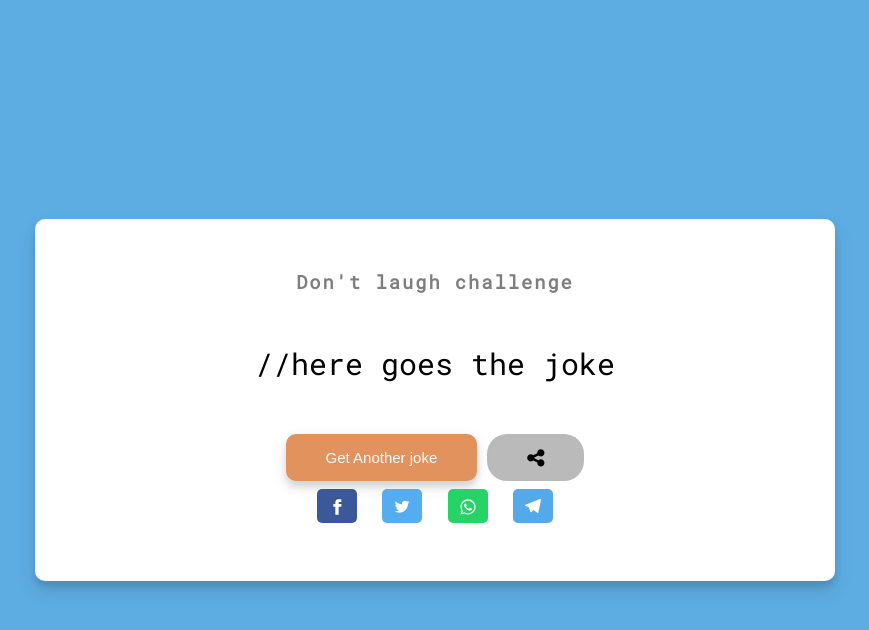
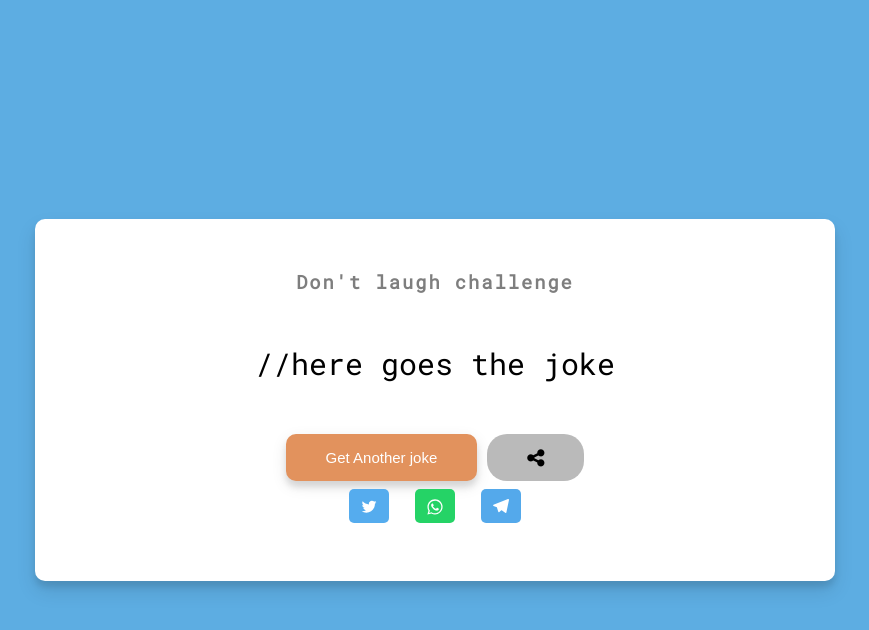
Before and after one commit to krishnamishra2610/DadJokes, a plain HTML site: page index.html in a window 1280 px wide. Both pictures are taken after a click on the button 740 px from the left and 482 px from the top of the page. Shown: the whole page, without its empty margins (205-1074 px from the left). Drawn offline with Linux system fonts and the light colour scheme; no server answers; a web font is replaced by a local one.

Commit message:
Update index.html

```diff
--- a/index.html
+++ b/index.html
@@ -27,15 +27,15 @@
       </div>
         <div id="share" class="show">
               <!-- Sharingbutton Facebook -->
-<a class="resp-sharing-button__link" href="https://facebook.com/sharer/sharer.php?u=http%3A%2F%2Fsharingbuttons.io" target="_blank" rel="noopener" aria-label="">
+<!-- <a class="resp-sharing-button__link" href="https://facebook.com/sharer/sharer.php?u=http%3A%2F%2Fsharingbuttons.io" target="_blank" rel="noopener" aria-label="">
     <div class="resp-sharing-button resp-sharing-button--facebook resp-sharing-button--small"><div aria-hidden="true" class="resp-sharing-button__icon resp-sharing-button__icon--solid">
       <svg xmlns="http://www.w3.org/2000/svg" viewBox="0 0 24 24"><path d="M18.77 7.46H14.5v-1.9c0-.9.6-1.1 1-1.1h3V.5h-4.33C10.24.5 9.5 3.44 9.5 5.32v2.15h-3v4h3v12h5v-12h3.85l.42-4z"/></svg>
       </div>
     </div>
-  </a>
+  </a> -->
 
   <!-- Sharingbutton Twitter -->
-  <a class="resp-sharing-button__link" href="https://twitter.com/intent/tweet/?text=Super%20fast%20and%20easy%20Social%20Media%20Sharing%20Buttons.%20No%20JavaScript.%20No%20tracking.&amp;url=http%3A%2F%2Fsharingbuttons.io" target="_blank" rel="noopener" aria-label="">
+  <a class="resp-sharing-button__link" id="msg1" href="https://twitter.com/intent/tweet/?text= hello" target="_blank" rel="noopener" aria-label="">
     <div class="resp-sharing-button resp-sharing-button--twitter resp-sharing-button--small"><div aria-hidden="true" class="resp-sharing-button__icon resp-sharing-button__icon--solid">
       <svg xmlns="http://www.w3.org/2000/svg" viewBox="0 0 24 24"><path d="M23.44 4.83c-.8.37-1.5.38-2.22.02.93-.56.98-.96 1.32-2.02-.88.52-1.86.9-2.9 1.1-.82-.88-2-1.43-3.3-1.43-2.5 0-4.55 2.04-4.55 4.54 0 .36.03.7.1 1.04-3.77-.2-7.12-2-9.36-4.75-.4.67-.6 1.45-.6 2.3 0 1.56.8 2.95 2 3.77-.74-.03-1.44-.23-2.05-.57v.06c0 2.2 1.56 4.03 3.64 4.44-.67.2-1.37.2-2.06.08.58 1.8 2.26 3.12 4.25 3.16C5.78 18.1 3.37 18.74 1 18.46c2 1.3 4.4 2.04 6.97 2.04 8.35 0 12.92-6.92 12.92-12.93 0-.2 0-.4-.02-.6.9-.63 1.96-1.22 2.56-2.14z"/></svg>
       </div>
@@ -43,7 +43,7 @@
   </a>
 
   <!-- Sharingbutton WhatsApp -->
-  <a class="resp-sharing-button__link" href="whatsapp://send?text=Super%20fast%20and%20easy%20Social%20Media%20Sharing%20Buttons.%20No%20JavaScript.%20No%20tracking.%20http%3A%2F%2Fsharingbuttons.io" target="_blank" rel="noopener" aria-label="">
+  <a class="resp-sharing-button__link" id="msg" href="whatsapp://send?text= hello" target="_blank" rel="noopener" aria-label="">
     <div class="resp-sharing-button resp-sharing-button--whatsapp resp-sharing-button--small"><div aria-hidden="true" class="resp-sharing-button__icon resp-sharing-button__icon--solid">
       <svg xmlns="http://www.w3.org/2000/svg" viewBox="0 0 24 24"><path d="M20.1 3.9C17.9 1.7 15 .5 12 .5 5.8.5.7 5.6.7 11.9c0 2 .5 3.9 1.5 5.6L.6 23.4l6-1.6c1.6.9 3.5 1.3 5.4 1.3 6.3 0 11.4-5.1 11.4-11.4-.1-2.8-1.2-5.7-3.3-7.8zM12 21.4c-1.7 0-3.3-.5-4.8-1.3l-.4-.2-3.5 1 1-3.4L4 17c-1-1.5-1.4-3.2-1.4-5.1 0-5.2 4.2-9.4 9.4-9.4 2.5 0 4.9 1 6.7 2.8 1.8 1.8 2.8 4.2 2.8 6.7-.1 5.2-4.3 9.4-9.5 9.4zm5.1-7.1c-.3-.1-1.7-.9-1.9-1-.3-.1-.5-.1-.7.1-.2.3-.8 1-.9 1.1-.2.2-.3.2-.6.1s-1.2-.5-2.3-1.4c-.9-.8-1.4-1.7-1.6-2-.2-.3 0-.5.1-.6s.3-.3.4-.5c.2-.1.3-.3.4-.5.1-.2 0-.4 0-.5C10 9 9.3 7.6 9 7c-.1-.4-.4-.3-.5-.3h-.6s-.4.1-.7.3c-.3.3-1 1-1 2.4s1 2.8 1.1 3c.1.2 2 3.1 4.9 4.3.7.3 1.2.5 1.6.6.7.2 1.3.2 1.8.1.6-.1 1.7-.7 1.9-1.3.2-.7.2-1.2.2-1.3-.1-.3-.3-.4-.6-.5z"/></svg>
       </div>
@@ -51,7 +51,7 @@
   </a>
 
   <!-- Sharingbutton Telegram -->
-  <a class="resp-sharing-button__link" href="https://telegram.me/share/url?text=Super%20fast%20and%20easy%20Social%20Media%20Sharing%20Buttons.%20No%20JavaScript.%20No%20tracking.&amp;url=http%3A%2F%2Fsharingbuttons.io" target="_blank" rel="noopener" aria-label="">
+  <a class="resp-sharing-button__link" id="msg2" href="https://telegram.me/share/url?text= " target="_blank" rel="noopener" aria-label="">
     <div class="resp-sharing-button resp-sharing-button--telegram resp-sharing-button--small"><div aria-hidden="true" class="resp-sharing-button__icon resp-sharing-button__icon--solid">
         <svg xmlns="http://www.w3.org/2000/svg" viewBox="0 0 24 24"><path d="M.707 8.475C.275 8.64 0 9.508 0 9.508s.284.867.718 1.03l5.09 1.897 1.986 6.38a1.102 1.102 0 0 0 1.75.527l2.96-2.41a.405.405 0 0 1 .494-.013l5.34 3.87a1.1 1.1 0 0 0 1.046.135 1.1 1.1 0 0 0 .682-.803l3.91-18.795A1.102 1.102 0 0 0 22.5.075L.706 8.475z"/></svg>
       </div>
```
